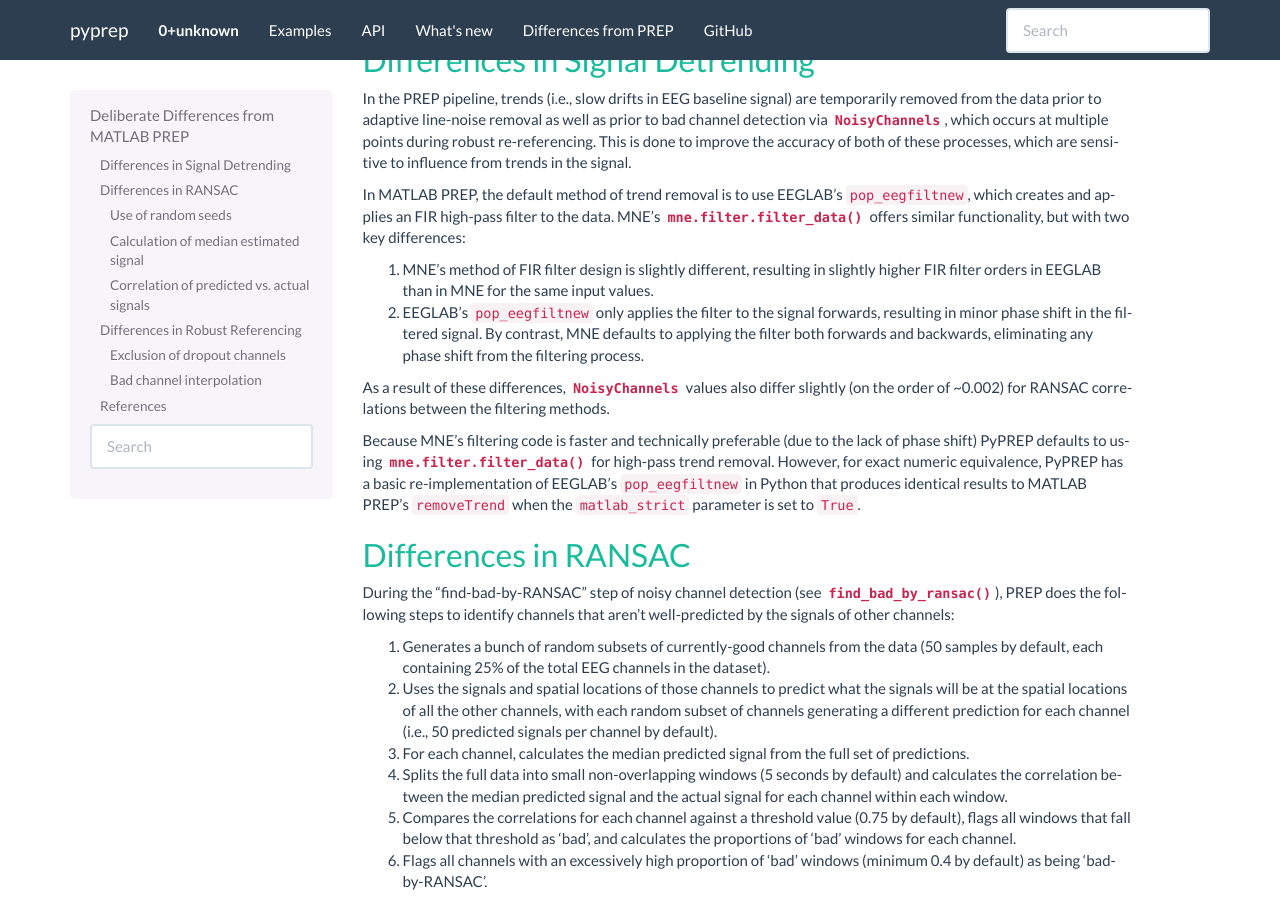
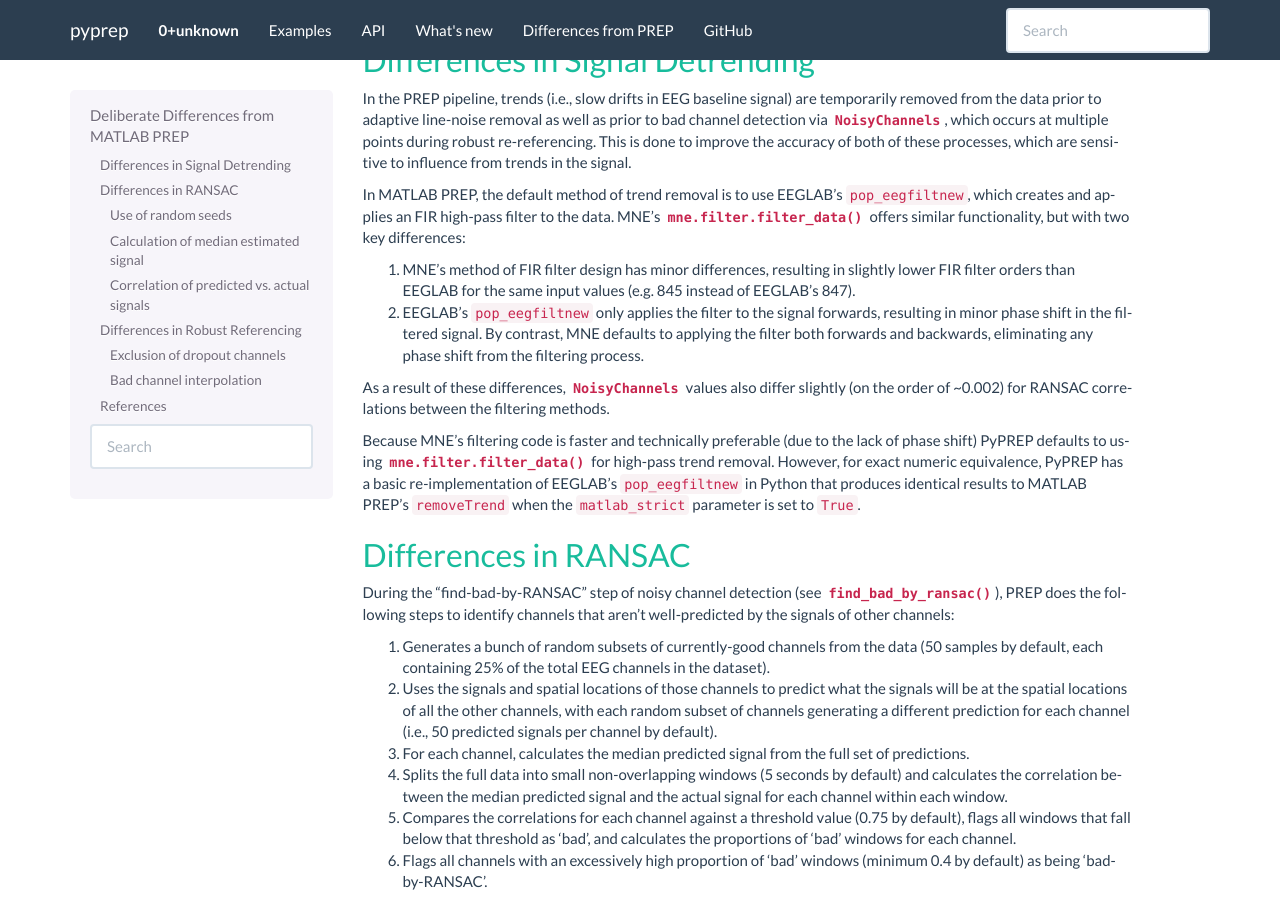
Before and after one commit to sappelhoff/pyprep, a Sphinx documentation site: the page built from docs/matlab_differences.rst, in a window 1280 px wide and 900 px high, scrolled down 537 px. Built offline with Sphinx 7.4.7, drawn with Linux system fonts in a browser that asks for light colours.

Commit message:
Small improvements to clarity

```diff
--- a/docs/matlab_differences.rst
+++ b/docs/matlab_differences.rst
@@ -33,9 +33,9 @@ In MATLAB PREP, the default method of trend removal is to use EEGLAB's
 data. MNE's :func:`mne.filter.filter_data` offers similar functionality, but
 with two key differences:
 
-1) MNE's method of FIR filter design is slightly different, resulting in
-   slightly higher FIR filter orders in EEGLAB than in MNE for the same input
-   values.
+1) MNE's method of FIR filter design has minor differences, resulting in
+   slightly lower FIR filter orders than EEGLAB for the same input
+   values (e.g. 845 instead of EEGLAB's 847).
 2) EEGLAB's ``pop_eegfiltnew`` only applies the filter to the signal forwards,
    resulting in minor phase shift in the filtered signal. By contrast, MNE
    defaults to applying the filter both forwards and backwards, eliminating any
```
